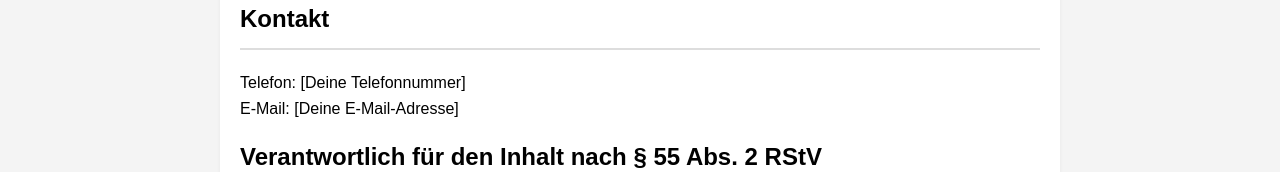
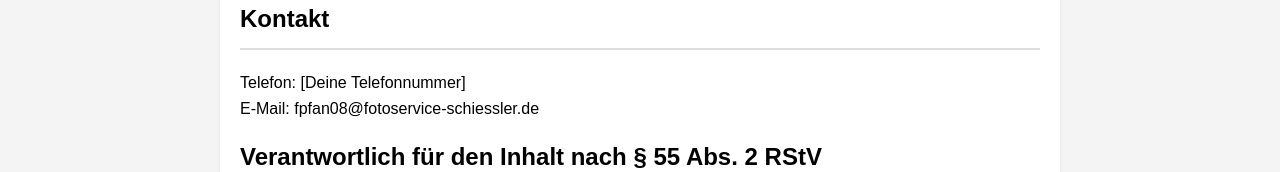
Before and after one commit to FPfan08/fpfan08-webseite, a plain HTML site: page impressum.html in a window 1280 px wide. Shown: the part 543-715 px from the top of the page. Drawn offline with Linux system fonts and the light colour scheme.

Commit message:
Fix HTML structure and improve styling

```diff
--- a/impressum.html
+++ b/impressum.html
@@ -244,7 +244,7 @@
             <h2>Kontakt</h2>
             <p>
                 Telefon: [Deine Telefonnummer]<br>
-                E-Mail: [Deine E-Mail-Adresse]
+                E-Mail: fpfan08@fotoservice-schiessler.de
             </p>
 
             <h2>Verantwortlich für den Inhalt nach § 55 Abs. 2 RStV</h2>
```
